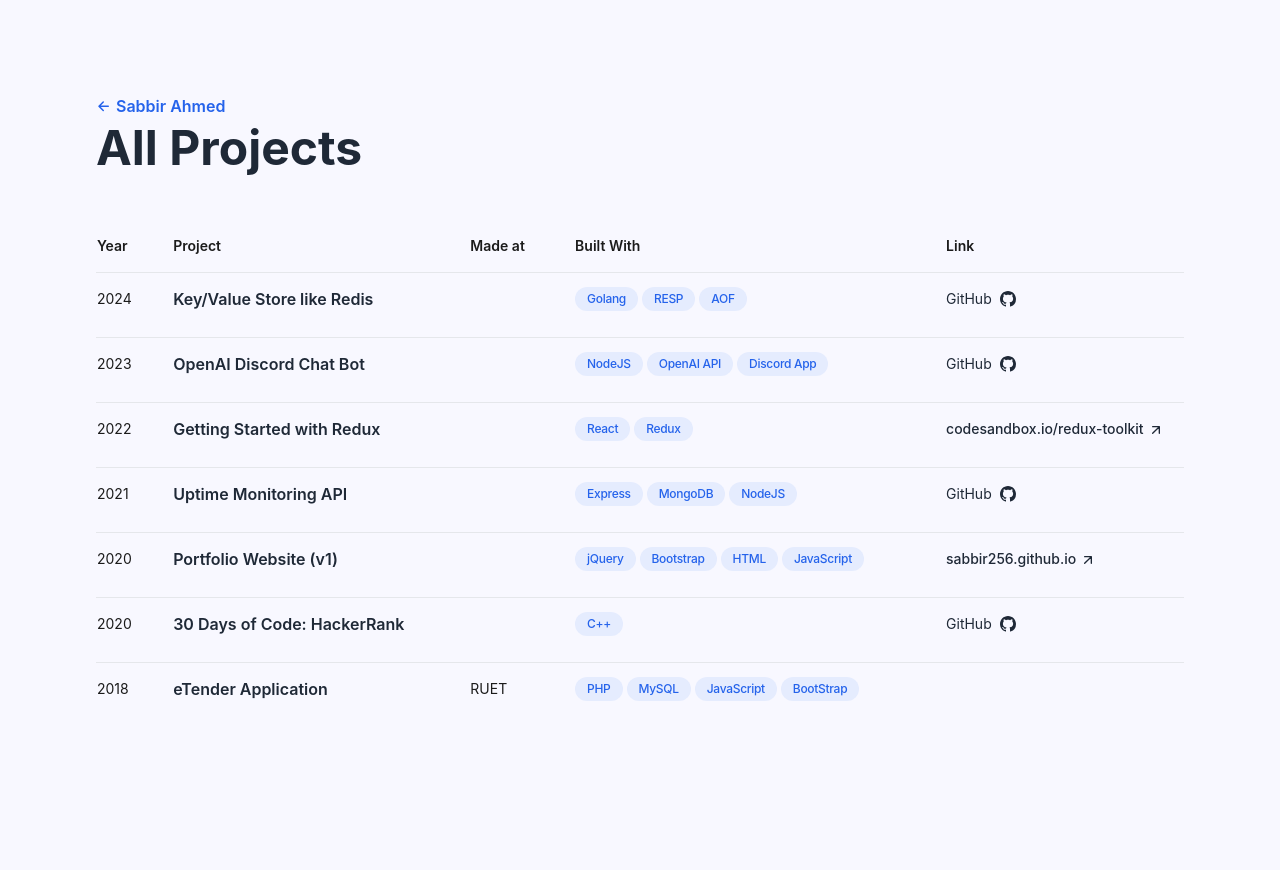
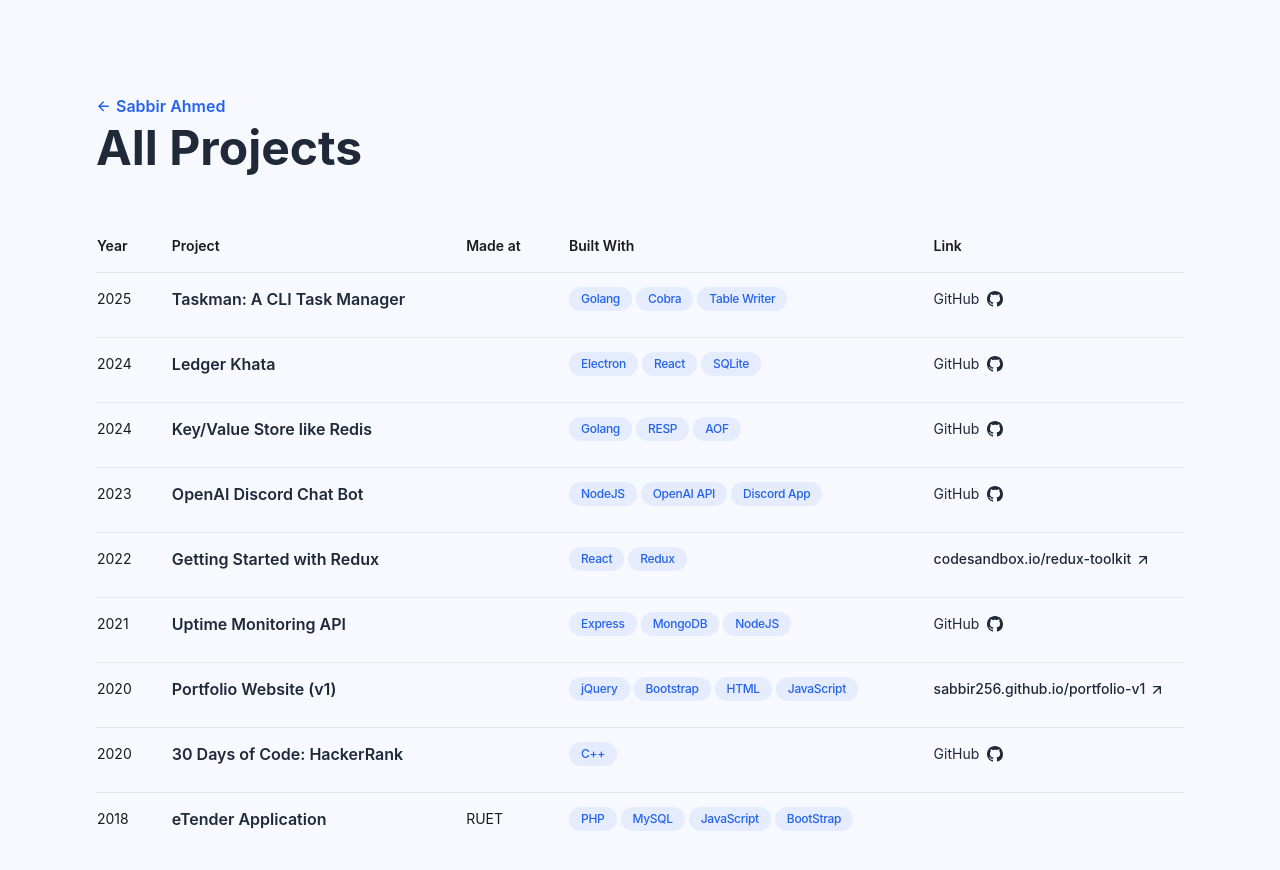
Before and after one commit to Sabbir256/archive, a React (Vite) app: page / in a window 1280 px wide. Shown: the top 870 px of the page. Before the commit the page ends 823 px from the top, so only its background shows below. Built offline with nearby package versions, Linux system fonts and the light colour scheme.

Commit message:
update archive with taskman and ledger khata

```diff
--- a/src/pages/ArchivePage.tsx
+++ b/src/pages/ArchivePage.tsx
@@ -35,6 +35,20 @@
         </thead>
         <tbody>
           <TableRow
+            year="2025"
+            title="Taskman: A CLI Task Manager"
+            builtWith={["Golang", "Cobra", "Table Writer"]}
+            github="https://github.com/Sabbir256/taskman"
+          />
+
+          <TableRow
+            year="2024"
+            title="Ledger Khata"
+            builtWith={["Electron", "React", "SQLite"]}
+            github="https://github.com/Sabbir256/ledger-khata"
+          />
+
+          <TableRow
             year="2024"
             title="Key/Value Store like Redis"
             builtWith={["Golang", "RESP", "AOF"]}
@@ -63,8 +77,8 @@
             year="2020"
             title="Portfolio Website (v1)"
             builtWith={["jQuery", "Bootstrap", "HTML", "JavaScript"]}
-            url="https://sabbir256.github.io"
-            viewUrl="sabbir256.github.io"
+            url="https://sabbir256.github.io/portfolio-v1/"
+            viewUrl="sabbir256.github.io/portfolio-v1"
           />
           <TableRow
             year="2020"
```
